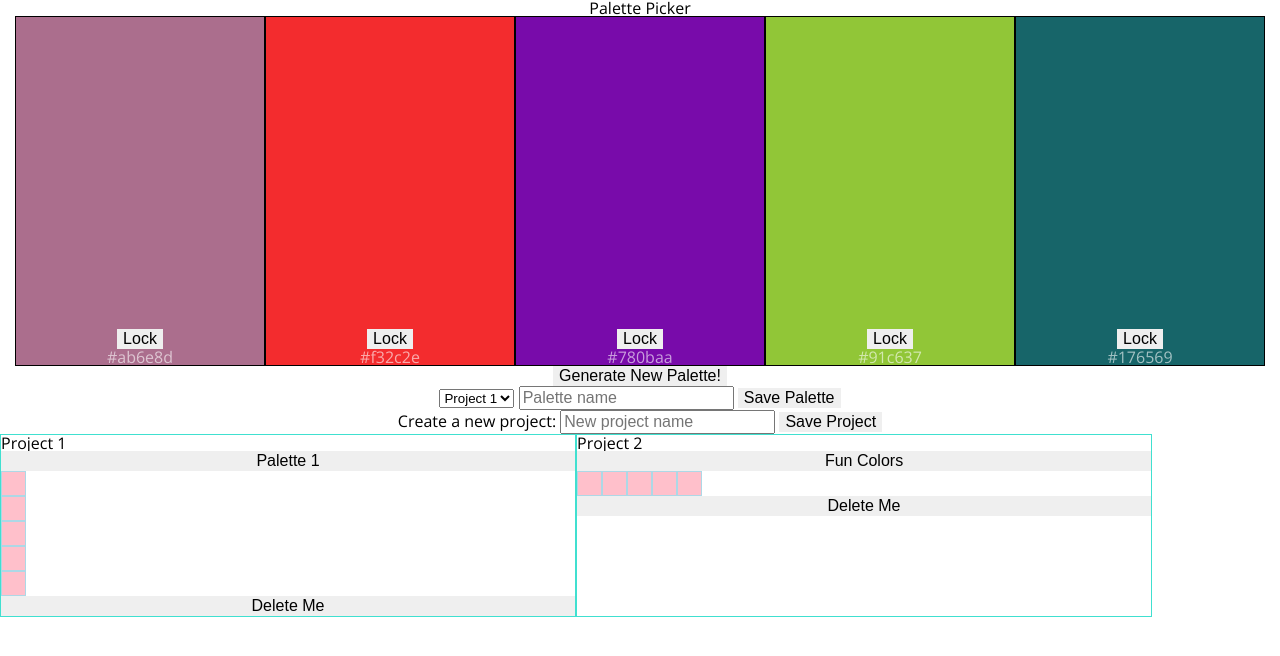
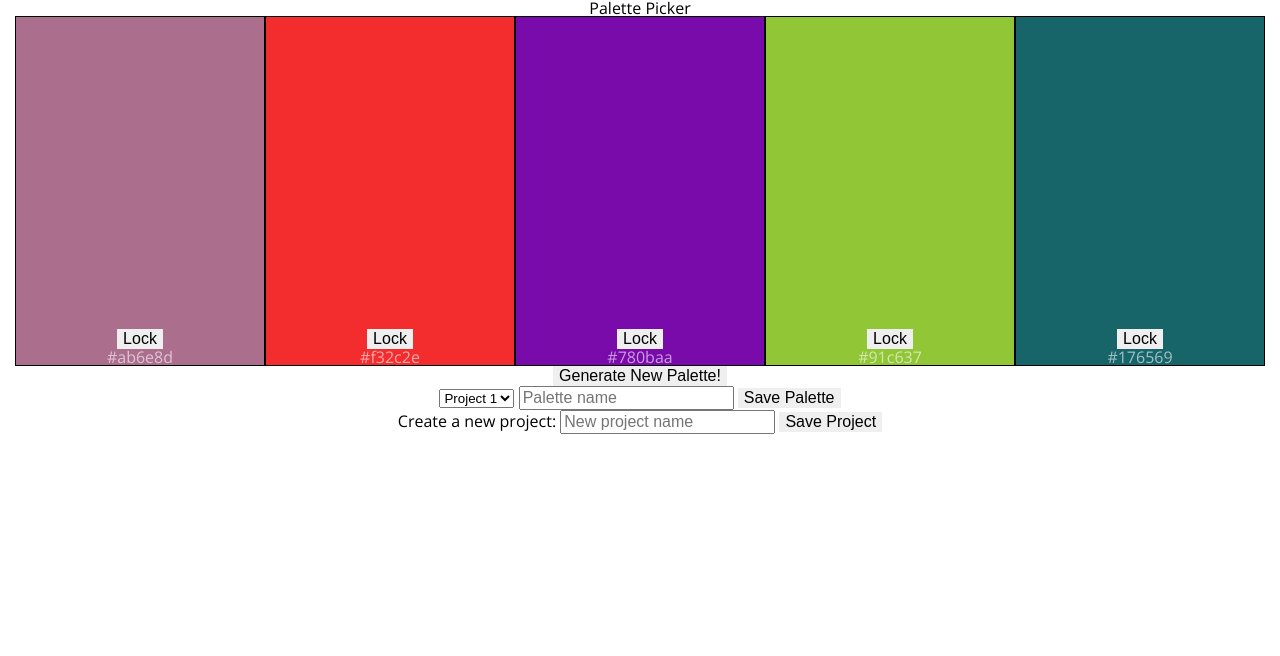
Before and after one commit to soytjan/palette-picker-pwa, a website: page public/index.html in a window 1280 px wide. Drawn offline with nearby package versions, Linux system fonts and the light colour scheme.

Commit message:
Delete dummy HTML

```diff
--- a/public/index.html
+++ b/public/index.html
@@ -61,34 +61,6 @@
       <button>Save Project</button>
     </form>
     <section class='projects-cont'>
-      <article class='project-cont'>
-        <h3>Project 1</h3>
-        <div class='small-palette-cont'>
-          <button>Palette 1</button>
-          <div class='small-palette-cont'>
-            <div class='small-palette-color'></div>
-            <div class='small-palette-color'></div>
-            <div class='small-palette-color'></div>
-            <div class='small-palette-color'></div>
-            <div class='small-palette-color'></div>
-          </div>
-          <button class='delete-palette-btn'>Delete Me</button>
-        </div>
-      </article>
-      <article class='project-cont'>
-        <h3>Project 2</h3>
-        <div class='small-palette-cont'>
-          <button>Fun Colors</button>
-          <div class='small-colors-cont'>
-            <div class='small-palette-color'></div>
-            <div class='small-palette-color'></div>
-            <div class='small-palette-color'></div>
-            <div class='small-palette-color'></div>
-            <div class='small-palette-color'></div>
-          </div>
-          <button class='delete-palette-btn'>Delete Me</button>
-        </div>
-      </article>
     </section>
   </section>
   <script src="https://ajax.googleapis.com/ajax/libs/jquery/3.2.1/jquery.min.js"></script>
```
